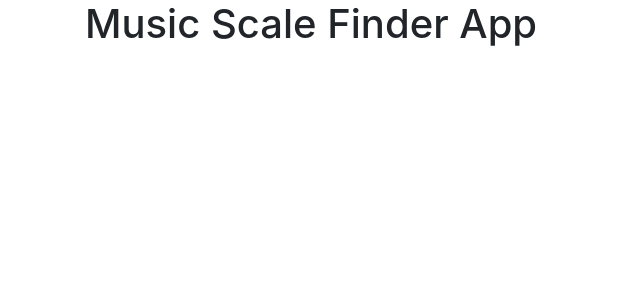
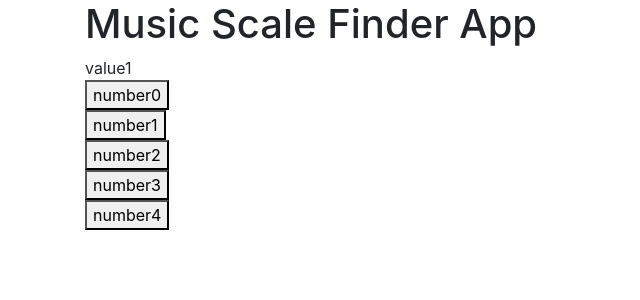
Before and after one commit to Bradslavens/MusicKeyScaleFinder, a React (Create React App) app: page / in a window 1280 px wide. Shown: the top 300 px of the page, without its empty margins (0-640 px from the left). Built offline with nearby package versions, Linux system fonts and the light colour scheme.

Commit message:
added note button prototypes

```diff
--- a/src/App.js
+++ b/src/App.js
@@ -6,7 +6,7 @@ import UserPanel from './components/UserPanel';
 function App() {
   return (
     <div>
-      <Header />
+      <Header value="value1"/>
       <UserPanel />
     </div>
   );
--- a/src/components/Header.js
+++ b/src/components/Header.js
@@ -1,9 +1,10 @@
 import React from 'react'
 
-function Header(){
+function Header(props){
     return(
         <div class="container-md">
             <h1>Music Scale Finder App</h1>
+            {props.value}
         </div>
     )
 }
--- /dev/null
+++ b/src/components/KeyButton.js
@@ -0,0 +1,12 @@
+import React from 'react';
+
+function KeyButton(props) {
+
+    return (
+        <div>
+            <button onClick={props.onClick}>{props.value}</button>
+        </div>
+    );
+  }
+
+export default KeyButton;
--- a/src/components/NoteInput.js
+++ b/src/components/NoteInput.js
@@ -1,12 +1,12 @@
 import React from 'react';
+import KeyButton from './KeyButton';
 
 class NoteInput extends React.Component{
 
     render() {
         return(
-            <div class="container-md">
-                {/* {Buttons(this.props.onClick)} */}
-                {this.props.myButtons}
+            <div>
+                {/* <KeyButton name="brad" /> */}
             </div>
         )
     }
--- a/src/components/UserPanel.js
+++ b/src/components/UserPanel.js
@@ -1,4 +1,5 @@
-import React, { useImperativeHandle } from 'react';
+import React from 'react';
+import KeyButton from './KeyButton';
 import NoteInput from './NoteInput'
 import Results from './Results'
 
@@ -45,16 +46,38 @@ class UserPanel extends React.Component{
         return buttons;
     }
 
-
-
     render(){
         return (
             <div class="container-md">
                 <Results  userKeys={this.state.userKeys}/>
-                <NoteInput myButtons={() => this.buttons}/>
+                {renderButtons("Brad 1")}
             </div>
         )
     }
 }
 
+function renderButtons(){
+
+    let arr = [];
+
+
+    for(let i=0;i<5; i++){
+        arr[i] = assignButtons(i);
+    }
+
+    return arr;
+}
+
+function assignButtons(name){
+    return(
+        <KeyButton onClick={()=>handleClick(name)} value={"number" + name} />
+    );
+}
+
+function handleClick(name){
+
+    alert("hello " + name);
+
+}
+
 export default UserPanel;
```
